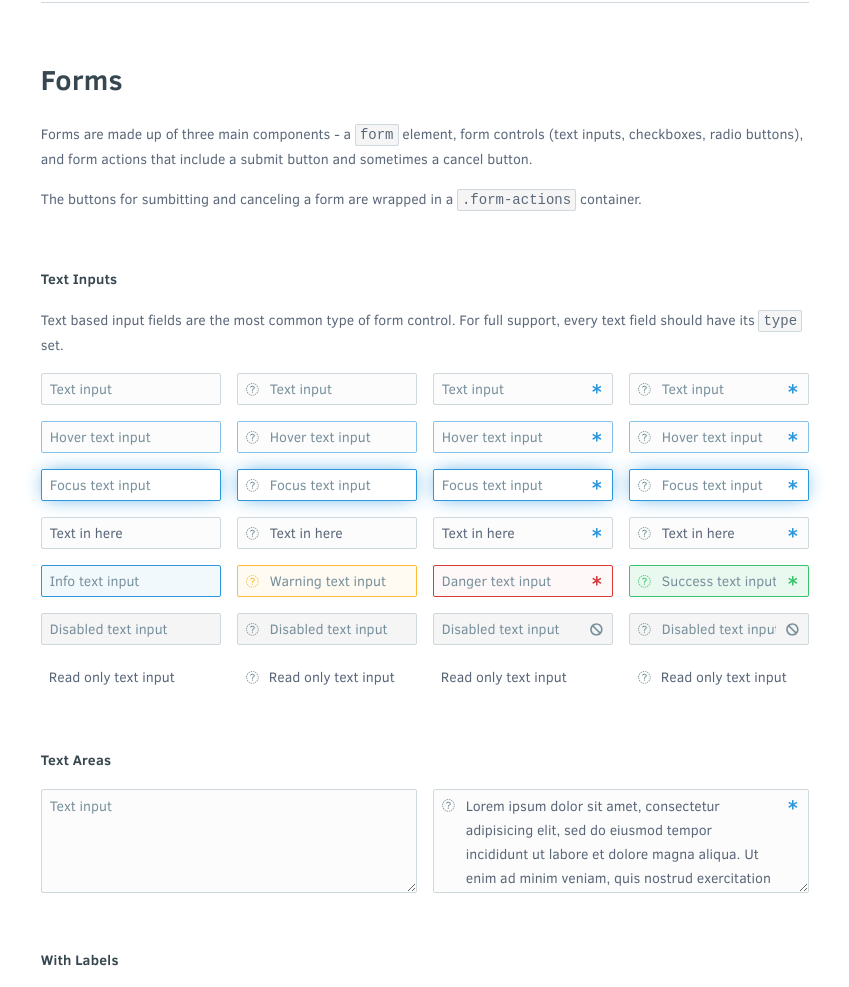
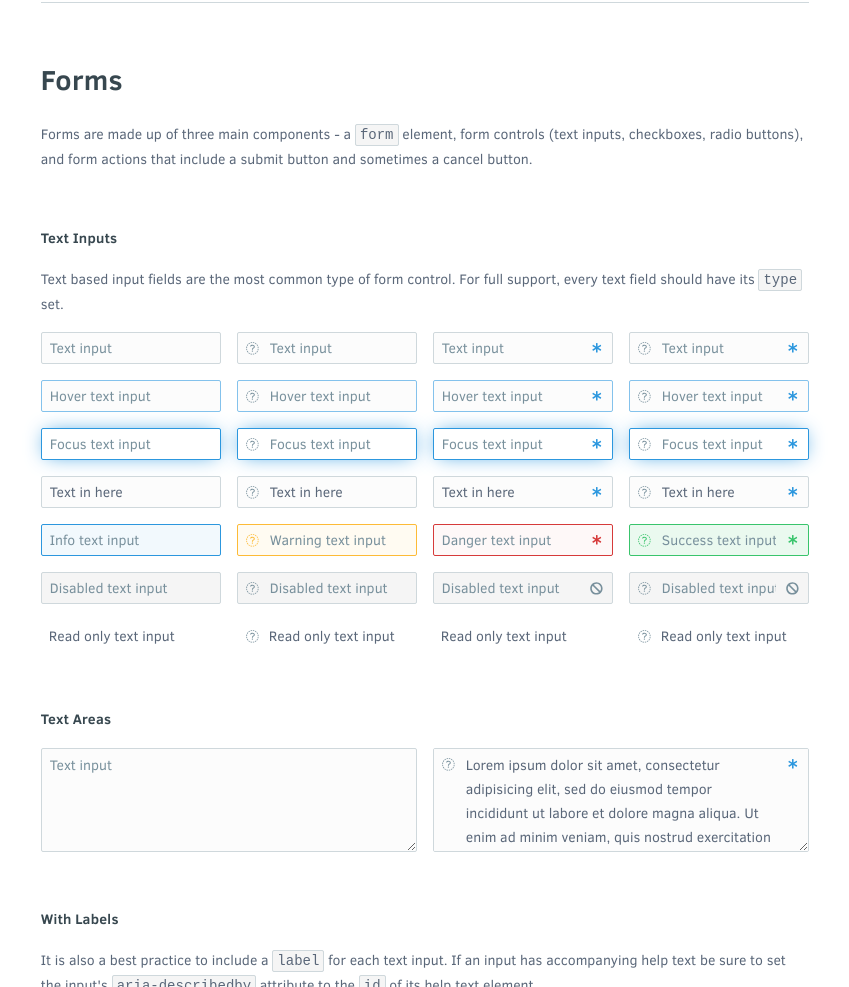
Before and after one commit to arthurra/style-guide, a website: page src/index.html in a window 1280 px wide. Shown: the part 1509-2496 px from the top of the page, without its empty margins (356-1205 px from the left). Drawn offline with nearby package versions, Linux system fonts and the light colour scheme; files that its build step writes are made by us from their sources; files whose address does not match are found by name; a web font is replaced by a local one.

Commit message:
Wordsmithing

```diff
--- a/src/index.html
+++ b/src/index.html
@@ -59,7 +59,6 @@
     <section id="forms">
       <h1> Forms </h1>
       <p>Forms are made up of three main components - a <code>form</code> element, form controls (text inputs, checkboxes, radio buttons), and form actions that include a submit button and sometimes a cancel button.</p>
-      <p>The buttons for sumbitting and canceling a form are wrapped in a <code>.form-actions</code> container.</p>
 
       <h3> Text Inputs </h3>
       <p> Text based input fields are the most common type of form control. For full support, every text field should have its <code>type</code> set. </p>
```
Also changed, not shown: build/index.html.
